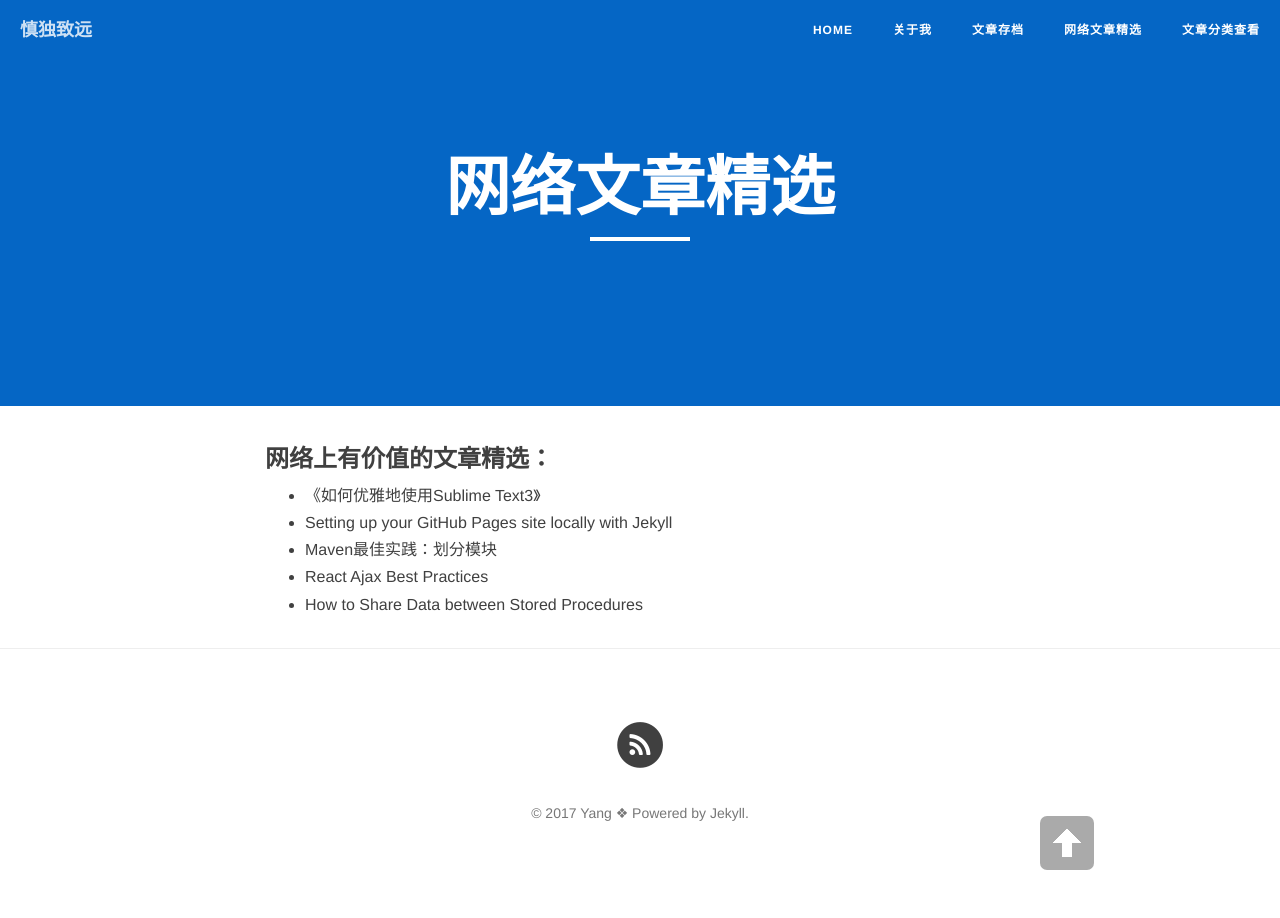
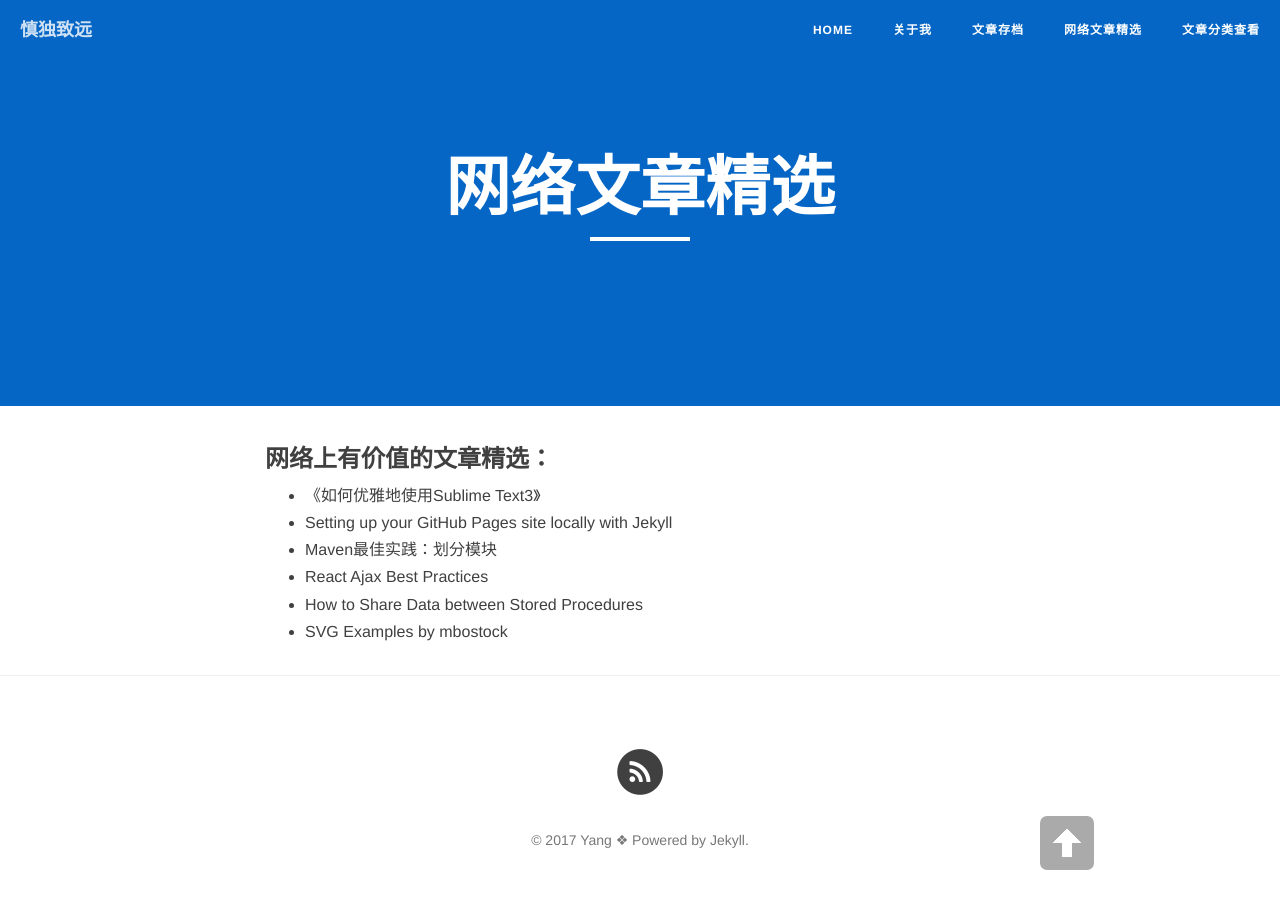
Before and after one commit to yangyangxian/yangyangxian.github.io, a Jekyll site: the page built from tabs/milestone.md, in a window 1280 px wide. Built offline with Jekyll 4.4.1, drawn with Linux system fonts in a browser that asks for light colours; nearby versions of some CDN libraries.

Commit message:
d3 author chart examples

```diff
--- a/tabs/milestone.md
+++ b/tabs/milestone.md
@@ -12,3 +12,4 @@ header-img: "img/zhihu.jpg"
 - [Maven最佳实践：划分模块](http://juvenshun.iteye.com/blog/305865)
 - [React Ajax Best Practices](http://andrewhfarmer.com/react-ajax-best-practices/)
 - [How to Share Data between Stored Procedures](http://www.sommarskog.se/share_data.html#tableparam)
+- [SVG Examples by mbostock](https://bl.ocks.org/mbostock)
```
